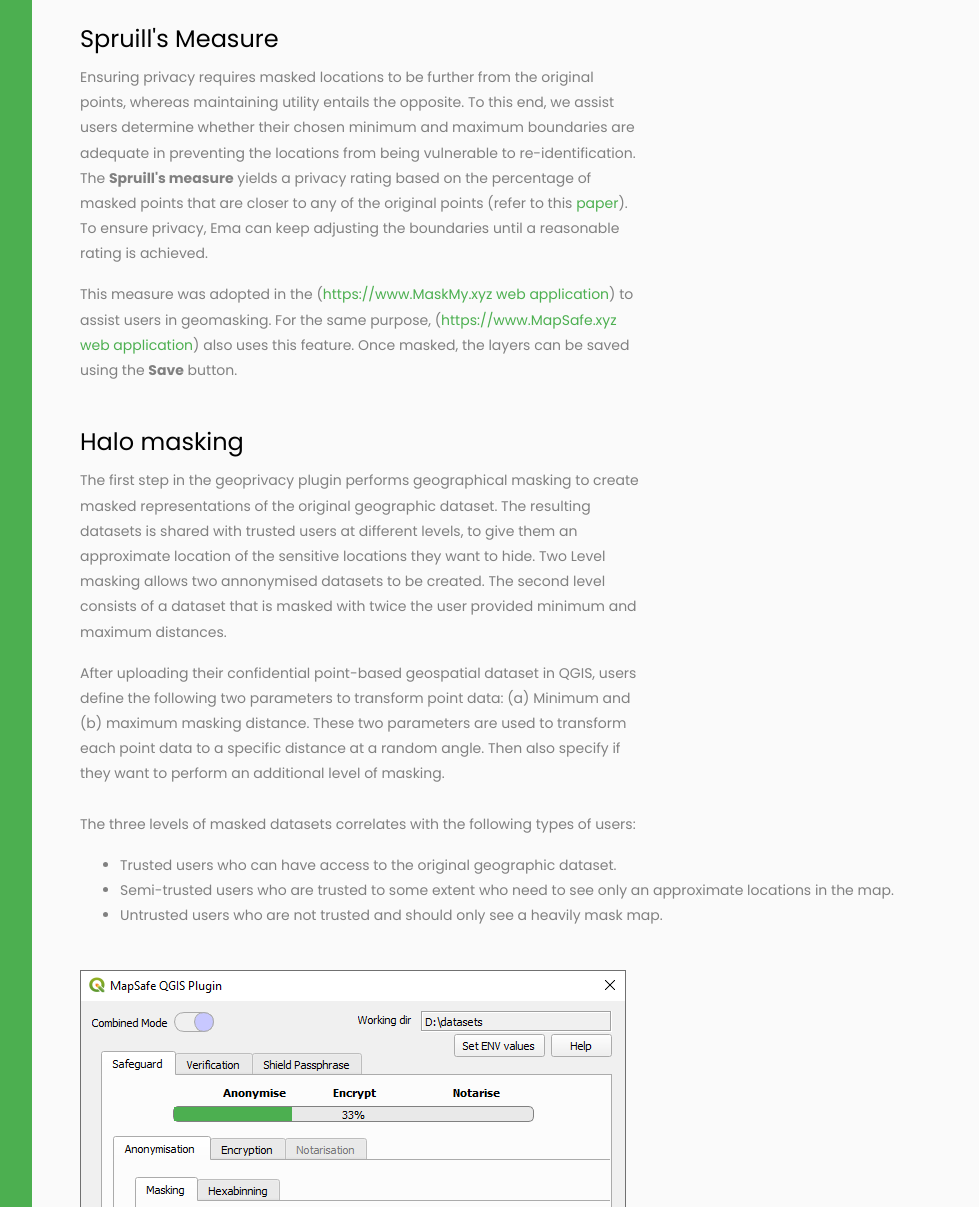
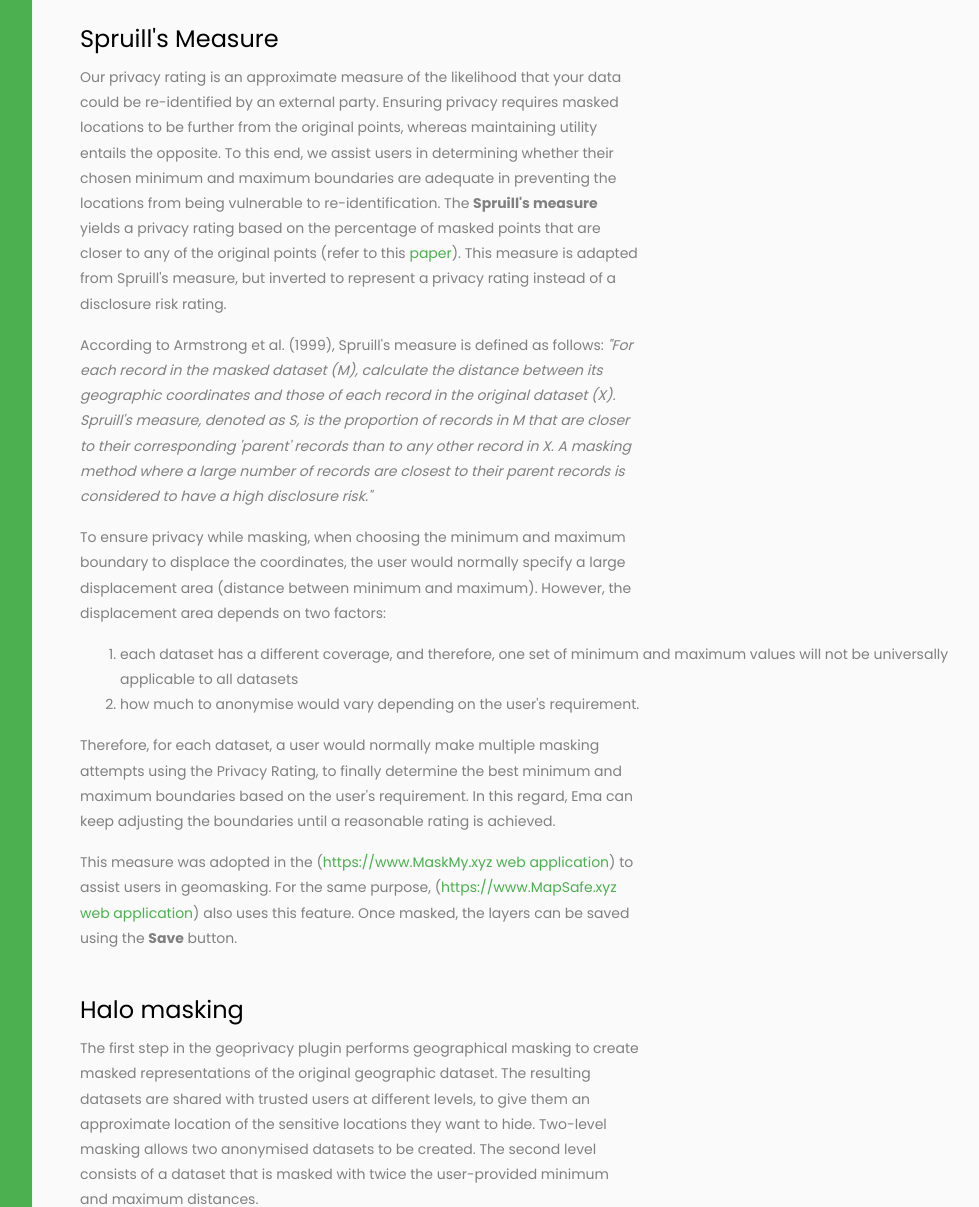
Before and after one commit to sharmapn/sharmapn.github.io, a Jekyll site: the page MapSafeQGISGeoPrivPlugin/anonymise.html, which Jekyll copies as it is, in a window 1280 px wide and 1400 px high, scrolled down 817 px, cut to the strip 193-1400 px from the top of the window. Shown: the whole strip, without its empty margins (218-1197 px from the left). Built offline with Jekyll 4.4.1, drawn with Linux system fonts in a browser that asks for light colours; some of the changed text lies outside the part shown.

Commit message:
Update anonymise.html

```diff
--- a/MapSafeQGISGeoPrivPlugin/anonymise.html
+++ b/MapSafeQGISGeoPrivPlugin/anonymise.html
@@ -81,7 +81,7 @@
 		<h3 class="title w-100">Anonymising</h2>
 
 			<p> Mapsafe plugin offers halo masking and hexabining to anonymise geospatial datasets. <br>
-			  The <b>Annonymise</b> tab permits these tasks, after the geospatial file is loaded into QGIS from the file system:
+			  The <b>Annonymise</b> tab permits these tasks after the geospatial file is loaded into QGIS from the file system:
 			</p>
 			<ul>
 				<li><a href="#masking">GeoMasking</a></li>
@@ -96,7 +96,7 @@
 
 					<p> Mapsafe uses the <a href="https://maskmy.xyz/" target="_blank"<font color="blue">Maskmy.XYZ</font> </a> tool for masking. The tool performs donut masking, which is a funny term for a simple concept: moving each point randomly between a minimum and maximum distance.
 					<br>
-					A more comprehensive explanation about the masking feature can be found on this <a href="https://onlinelibrary.wiley.com/doi/10.1111/tgis.12606" target="_blank" <font color="blue">document.</font> </a> </p>
+					A more comprehensive explanation of the masking feature can be found on this <a href="https://onlinelibrary.wiley.com/doi/10.1111/tgis.12606" target="_blank" <font color="blue">document.</font> </a> </p>
 
           <img src="https://maskmy.xyz/images/donutmasking.PNG" alt="Donut masking" style="width:600px;height:290px;">
           <br><br>
@@ -104,11 +104,27 @@
 
 		  <h4 id="spruillsmeasure"> Spruill's Measure </h4>
 
-			<p>Ensuring privacy requires masked locations to be further from the original points, whereas maintaining utility entails the opposite.
-			To this end, we assist users determine whether their chosen minimum and maximum boundaries are adequate in preventing the locations
+			<p>Our privacy rating is an approximate measure of the likelihood that your data could be re-identified by an external party.
+			Ensuring privacy requires masked locations to be further from the original points, whereas maintaining utility entails the opposite.
+			To this end, we assist users in determining whether their chosen minimum and maximum boundaries are adequate in preventing the locations
 			from being vulnerable to re-identification. The <b>Spruill's measure</b> yields a privacy rating based on the percentage of masked
 			points that are closer to any of the original points (refer to this <a href="https://www.academia.edu/download/44314891/Geographically_masking_health_data_to_pr20160401-7271-i9c9r4.pdf" target="_blank"<font color="blue">paper</font></a>).
-			To ensure privacy, Ema can keep adjusting the boundaries until a reasonable rating is achieved.
+			This measure is adapted from Spruill's measure, but inverted to represent a privacy rating instead of a disclosure risk rating.
+
+			<p>  According to Armstrong et al. (1999), Spruill's measure is defined as follows:
+			    <i>"For each record in the masked dataset (M), calculate the distance between its geographic coordinates and those of each record in the original dataset (X).
+				    Spruill's measure, denoted as S, is the proportion of records in M that are closer to their corresponding 'parent' records than to any other record in X.
+				    A masking method where a large number of records are closest to their parent records is considered to have a high disclosure risk." </i>
+
+			<p> To ensure privacy while masking, when choosing the minimum and maximum boundary to displace the coordinates, the user would normally specify a large displacement area (distance between minimum and maximum).
+				However, the displacement area depends on two factors:
+				<ol>
+				  <li>each dataset has a different coverage, and therefore, one set of minimum and maximum values will not be universally applicable to all datasets</li>
+				  <li>how much to anonymise would vary depending on the user's requirement. </li>
+				</ol>
+
+			<p> Therefore, for each dataset, a user would normally make multiple masking attempts using the Privacy Rating, to finally determine the best minimum and maximum boundaries based on the user's requirement.
+				In this regard, Ema can keep adjusting the boundaries until a reasonable rating is achieved.
 
 			<p>This measure was adopted in the (<a href="https://www.maskmy.xyz" target="_blank"<font color="blue">https://www.MaskMy.xyz web application</font></a>) to assist users in geomasking.
 			For the same purpose, (<a href="https://www.mapsafe.xyz" target="_blank"<font color="blue">https://www.MapSafe.xyz web application</font></a>) also uses this feature. Once masked, the layers can be saved using the <b>Save</b> button.
@@ -118,10 +134,10 @@
 		  <h4>Halo masking</h4>
 
 		  	<p>The first step in the geoprivacy plugin performs geographical masking to create masked representations of the
-			original geographic dataset. The resulting datasets is shared with trusted users at different levels, to give them an
+			original geographic dataset. The resulting datasets are shared with trusted users at different levels, to give them an
 			approximate location of the sensitive locations they want to hide.
 
-			Two Level masking allows two annonymised datasets to be created. The second level consists of a dataset that is masked with twice the user provided
+			Two-level masking allows two anonymised datasets to be created. The second level consists of a dataset that is masked with twice the user-provided
 			minimum and maximum distances.
 
 			<p>After uploading their confidential point-based geospatial dataset in QGIS, users define the following two parameters to transform point data:
@@ -130,10 +146,10 @@
 			<br><br>
 
 
-		  The three levels of masked datasets correlates with the following types of users:
+		  The three levels of masked datasets correlate with the following types of users:
 		    <ul>
 				<li> Trusted users who can have access to the original geographic dataset.</a></li>
-				<li> Semi-trusted users who are trusted to some extent who need to see only an approximate locations in the map.</a></li>
+				<li> Semi-trusted users who are trusted to some extent who need to see only approximate locations in the map.</a></li>
 				<li> Untrusted users who are not trusted and should only see a heavily mask map.</a></li>
 			</ul>
 			<br>
@@ -145,8 +161,8 @@
 
 			<p>To accommodate these three sets of users we generate two sets of masked datasets of the original dataset, to
 			cater for users with different security access. In doing so, the first level contains the original dataset, the second level
-			is masked using the parameters provided by the user, while for the third level masking, the same parameters are used,
-			but increased by a certain constant. Using these masks not only provide stronger privacy protection but also produce
+			is masked using the parameters provided by the user, while for the third level of masking, the same parameters are used,
+			but increased by a certain constant. Using these masks not only provides stronger privacy protection but also produce
 			results that are more like the original data than previous generations of geographic masks.
 			<br> <br>
 
@@ -176,7 +192,7 @@
 			<p>A suitable resolution must be chosen to balance privacy and utility depending on the area depicted in the dataset.
 			Large hexagons (lower resolution) would show many distant locations in the same cell, whereas small
 			hexagons (higher resolution) might show results that are too sparse to cover the entire area (refer to this <a href="https://geography.wisc.edu/geods/wp-content/uploads/sites/28/2022/05/2021_TGIS_FederatedLearning.pdf" target="_blank"<font color="blue">paper</font></a>).
-			Therefore, a resolution needs to chosen that covers the entire area (i.e., dense representations) and
+			Therefore, a resolution needs to be chosen that covers the entire area (i.e., dense representations) and
 			contains a small cell size (i.e., preserving location details) to better balance the trade-off between
 			spatial coverage and location details than other H3 indexing levels (<a href="https://geography.wisc.edu/geods/wp-content/uploads/sites/28/2022/05/2021_TGIS_FederatedLearning.pdf" target="_blank"<font color="blue">paper</font></a>).
 			Ema chooses a resolution of 7 (the level of a small city) for the all_clusters_kamloops dataset
```
Also changed, not shown: other parts of MapSafeQGISGeoPrivPlugin/anonymise.html (+1 -1 lines).
